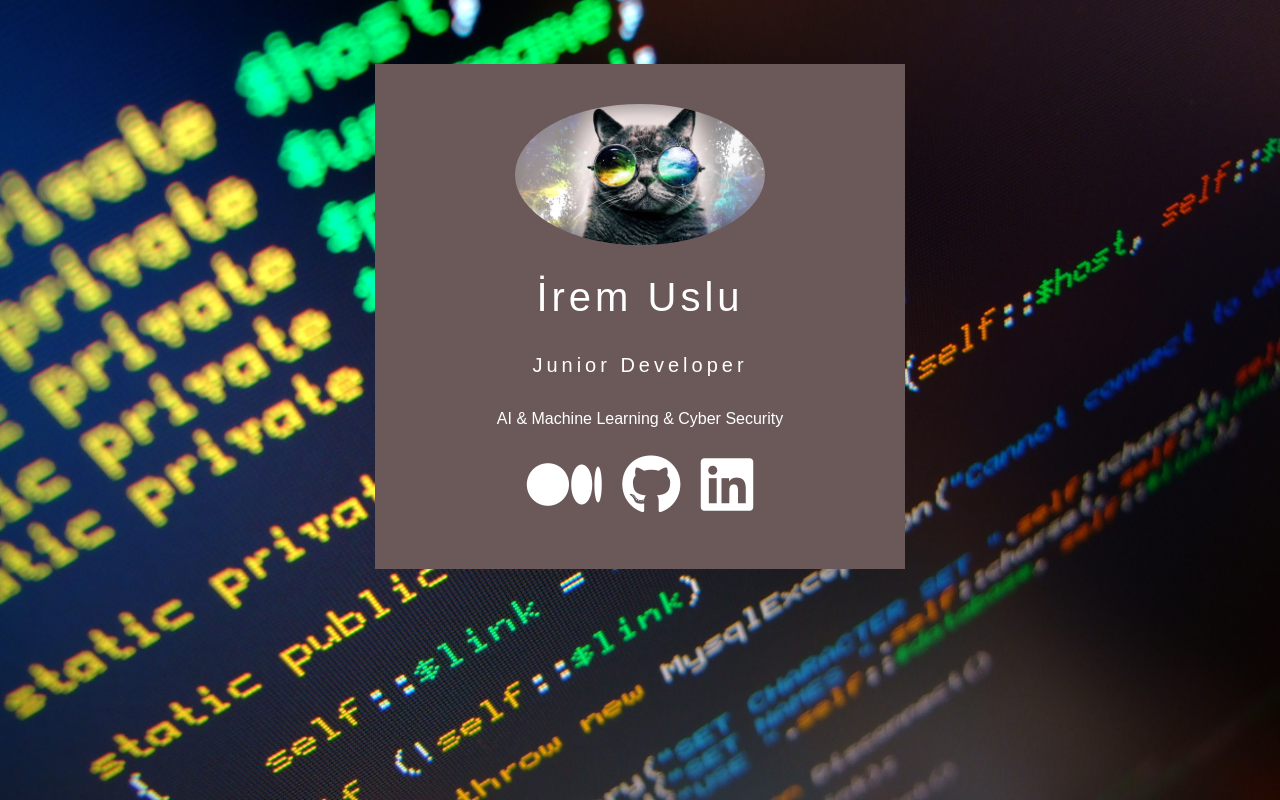
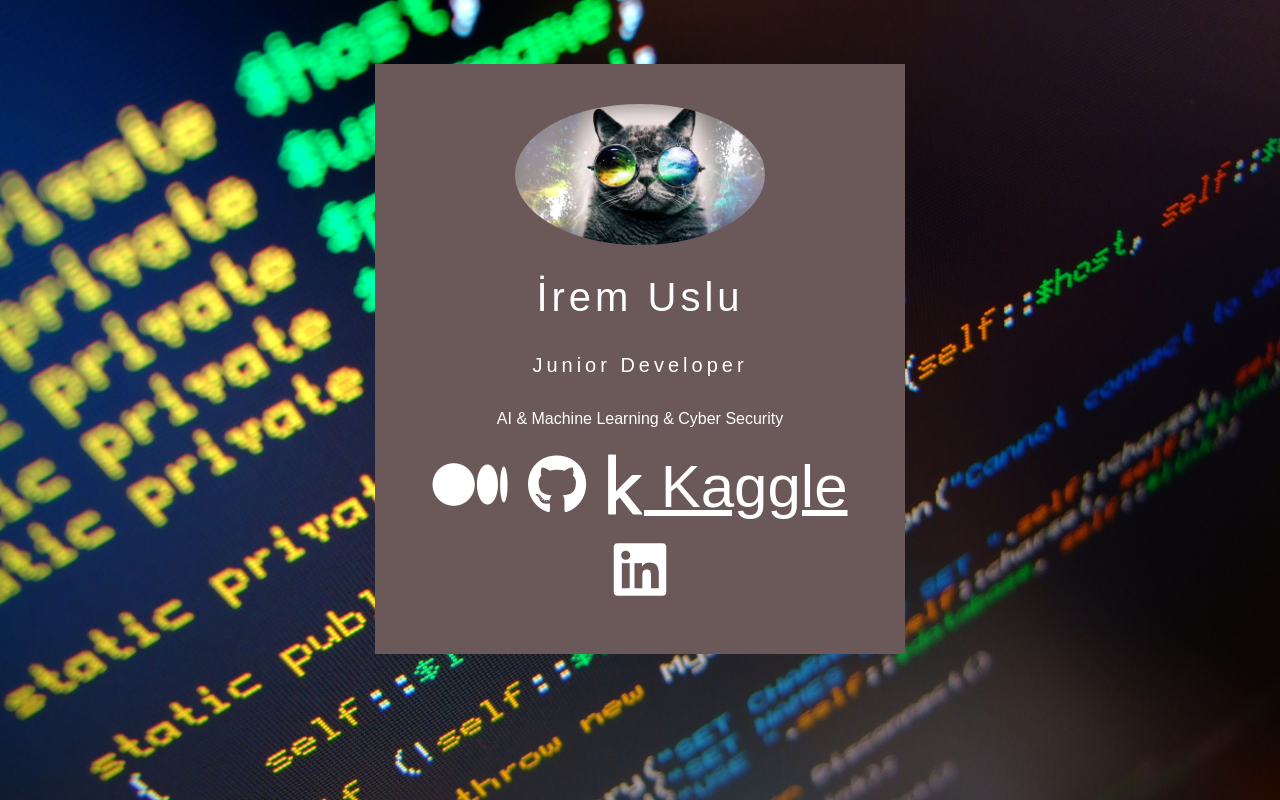
Before and after one commit to irem6142/Portfolyo, a plain HTML site: page index.html in a window 1280 px wide. Drawn offline with Linux system fonts and the light colour scheme.

Commit message:
index.html

```diff
--- a/index.html
+++ b/index.html
@@ -18,6 +18,7 @@
 
         <li><a href="https://medium.com/@irem42"><i class="fa-brands fa-medium"></i></a></li>
         <li><a href="https://github.com/irem6142"><i class="fa-brands fa-github"></i></a></li>
+        <li><a href="https://www.kaggle.com/iremm78"><i class="fa-brands fa-kaggle"></i> Kaggle</a></li>
         <li><a href="https://www.linkedin.com/in/irem-u-5b05381b9/"><i class="fa-brands fa-linkedin"></i></a></li>
       </ul>
 
```
